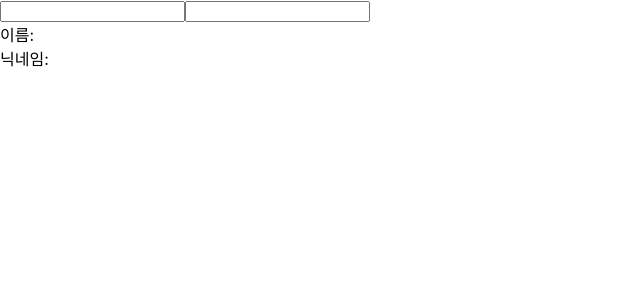
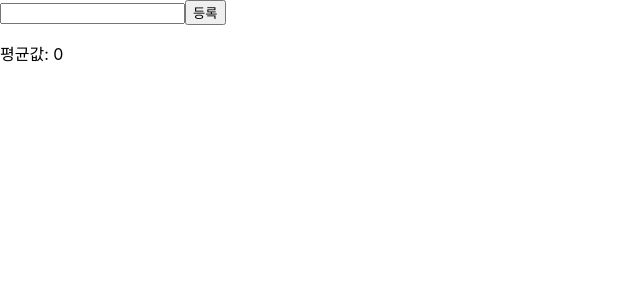
Before and after one commit to 42azimut/reactTech, a React (Create React App) app in the folder hooks-tutorial/: page / in a window 1280 px wide. Shown: the top 300 px of the page, without its empty margins (0-640 px from the left). Built offline with nearby package versions, Linux system fonts and the light colour scheme.

Commit message:
useMemo getAverage fn

```diff
--- a/hooks-tutorial/src/App.js
+++ b/hooks-tutorial/src/App.js
@@ -1,8 +1,8 @@
 import React from 'react';
-import UseReducerInfo from './UseReducerInfo';
+import UseMemoAverage from './UseMemoAverage';
 
 const App = () => {
-  return <UseReducerInfo />;
+  return <UseMemoAverage />;
 };
 
 export default App;
--- /dev/null
+++ b/hooks-tutorial/src/UseMemoAverage.js
@@ -0,0 +1,39 @@
+import React, { useMemo, useState } from 'react';
+
+const getAverage = (numbers) => {
+  console.log('평균값 계산중 ..');
+  if (numbers.length === 0) return 0;
+  const sum = numbers.reduce((a, b) => a + b);
+  return sum / numbers.length;
+};
+
+const UseMemoAverage = () => {
+  const [list, setList] = useState([]);
+  const [number, setNumber] = useState('');
+  const onChange = (e) => {
+    setNumber(e.target.value);
+  };
+
+  const onInsert = (e) => {
+    const nextList = list.concat(parseInt(number));
+    setList(nextList);
+    setNumber('');
+  };
+
+  // 리스트 배열 내용이 변경될때만 gerAverage 함수가 호출!!!
+  const memoAvg = useMemo(() => getAverage(list), [list]);
+  return (
+    <div>
+      <input type="text" value={number} onChange={onChange} />
+      <button onClick={onInsert}>등록</button>
+      <ul>
+        {list.map((value, index) => (
+          <li key={index}>{value}</li>
+        ))}
+      </ul>
+      <div>평균값: {memoAvg}</div>
+    </div>
+  );
+};
+
+export default UseMemoAverage;
```
Also changed, not shown: 2 other files (tests, documents, lock files or other folders).
